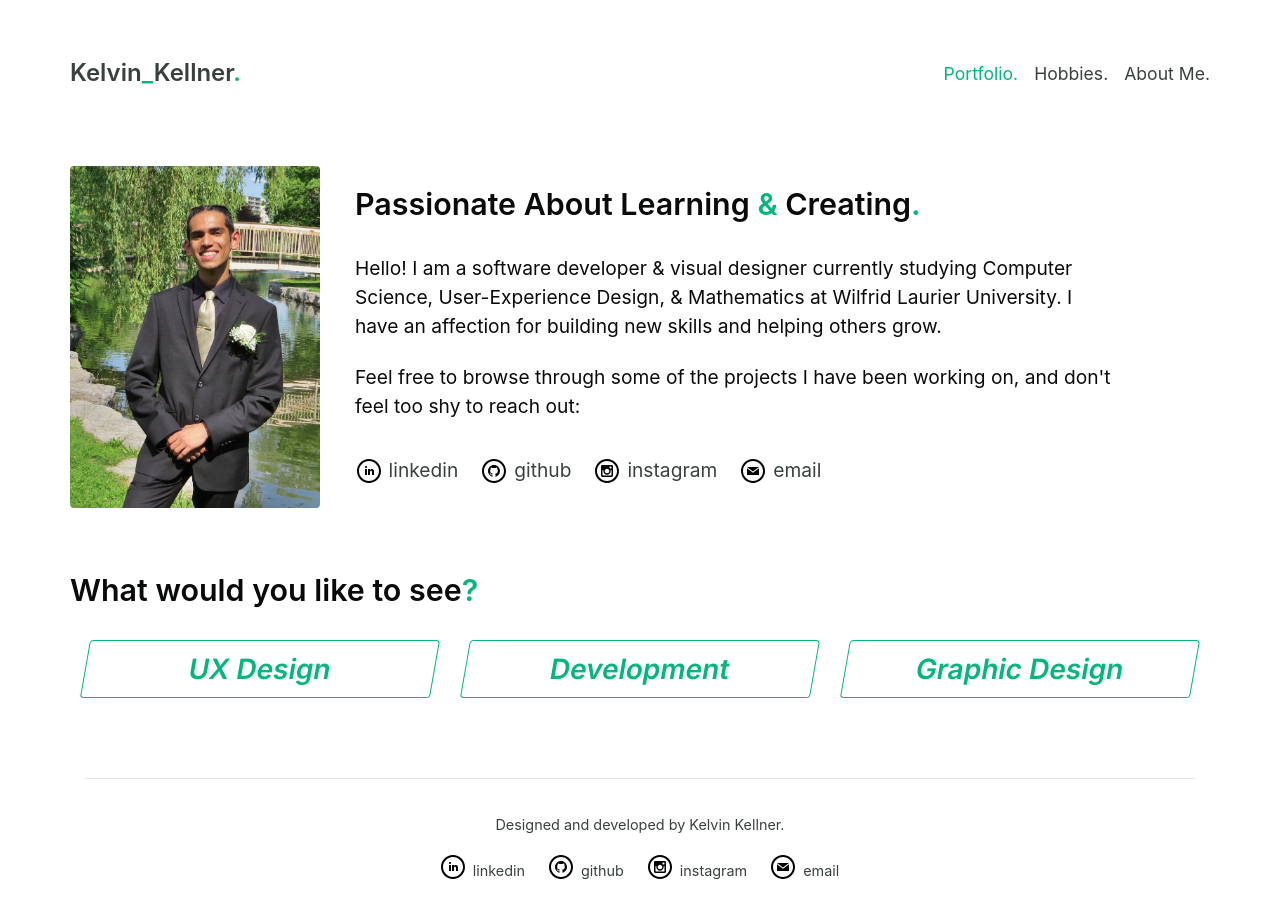
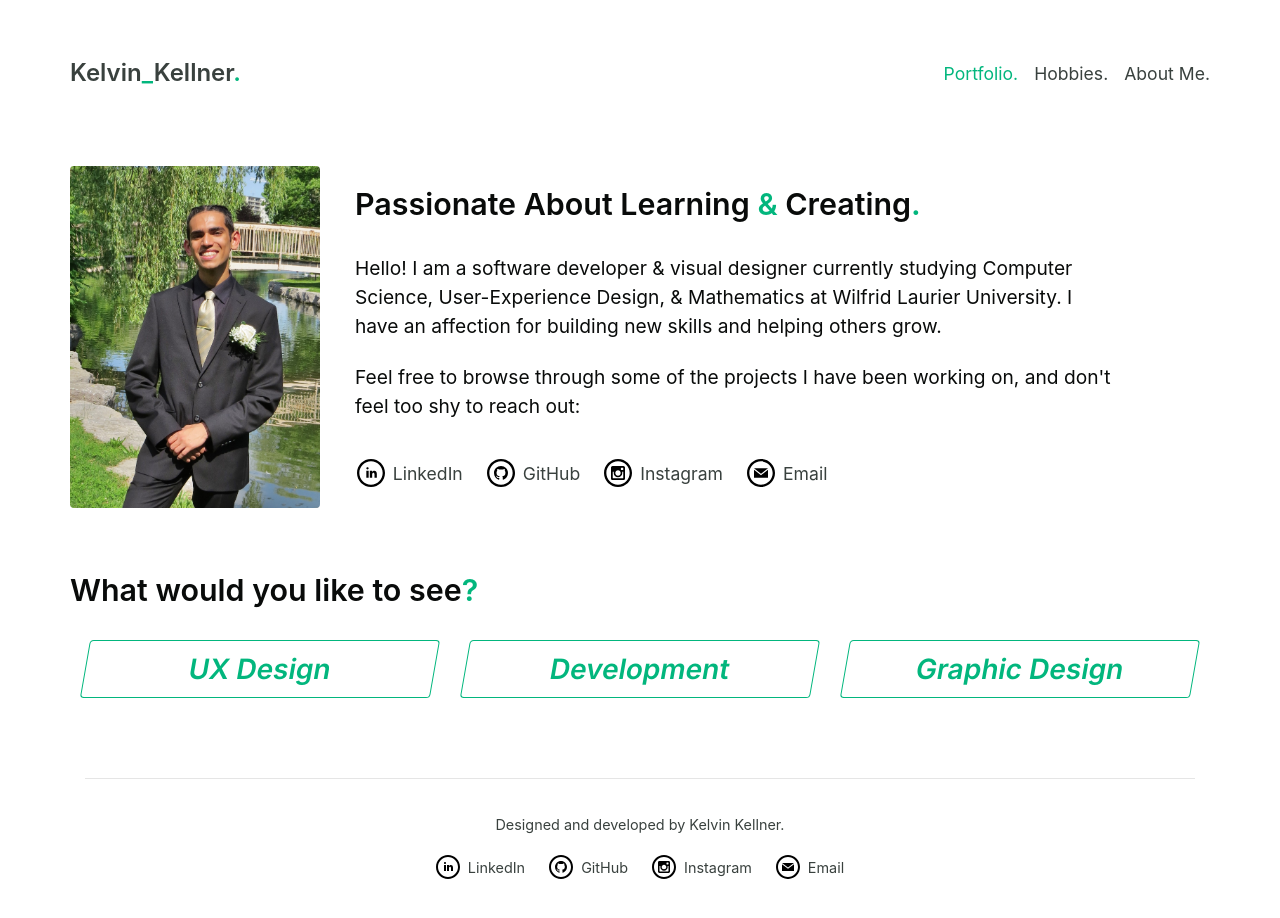
Before and after one commit to kelvinkellner/portfolio-v3, a React (Create React App) app: page / in a window 1280 px wide. Shown: the top 918 px of the page. Built offline with nearby package versions, Linux system fonts and the light colour scheme; a web font is replaced by a local one.

Commit message:
Improved social buttons on Home page

```diff
--- a/src/components/SocialButtons.js
+++ b/src/components/SocialButtons.js
@@ -4,25 +4,27 @@ import Row from 'react-bootstrap/Row';
 
 class SocialButtons extends Component {
     render() {
+        const iconSize = this.props.iconSize === undefined ? 24 : this.props.iconSize;
+        const shiftDown = this.props.shiftDown === undefined ? "0px" : this.props.shiftDown + "px";
         return(
             <Row style={this.props.style}>
-                <ul className="nav" style={{width: "100%", display: "flex", justifyContent: (this.props.justifyContent === undefined ? "center" : this.props.justifyContent), fontSize: "1.2rem"}}>
+                <ul className="nav" style={{width: "100%", display: "flex", justifyContent: (this.props.justifyContent === undefined ? "center" : this.props.justifyContent)}}>
                     <a href="https://www.linkedin.com/in/kelvinkellner/" rel="noreferrer" target="_blank">
-                        <svg xmlns="http://www.w3.org/2000/svg" width="24" height="24" viewBox="0 0 24 24" style={{margin: "0 -8px 0 0"}}>
+                        <svg xmlns="http://www.w3.org/2000/svg" width={iconSize} height={iconSize} viewBox="0 0 24 24" style={{margin: "0 -8px 0 0"}}>
                         <path d="M12 2c5.514 0 10 4.486 10 10s-4.486 10-10 10-10-4.486-10-10 4.486-10 10-10zm0-2c-6.627 0-12 5.373-12 12s5.373 12 12 12 12-5.373 12-12-5.373-12-12-12zm-2 8c0 .557-.447 1.008-1 1.008s-1-.45-1-1.008c0-.557.447-1.008 1-1.008s1 .452 1 1.008zm0 2h-2v6h2v-6zm3 0h-2v6h2v-2.861c0-1.722 2.002-1.881 2.002 0v2.861h1.998v-3.359c0-3.284-3.128-3.164-4-1.548v-1.093z"/></svg></a>
-                        <li className="nav-item"><a href="https://www.linkedin.com/in/kelvinkellner/" rel="noreferrer" target="_blank">linkedin</a></li>
+                        <li className="nav-item" style={{marginTop: shiftDown}}><a href="https://www.linkedin.com/in/kelvinkellner/" rel="noreferrer" target="_blank">LinkedIn</a></li>
                     <a href="https://github.com/kelvinkellner" rel="noreferrer" target="_blank">
-                        <svg xmlns="http://www.w3.org/2000/svg" width="24" height="24" viewBox="0 0 24 24" style={{margin: "0 -8px 0 24px"}}>
+                        <svg xmlns="http://www.w3.org/2000/svg" width={iconSize} height={iconSize} viewBox="0 0 24 24" style={{margin: "0 -8px 0 24px"}}>
                         <path d="M12 2c5.514 0 10 4.486 10 10s-4.486 10-10 10-10-4.486-10-10 4.486-10 10-10zm0-2c-6.627 0-12 5.373-12 12s5.373 12 12 12 12-5.373 12-12-5.373-12-12-12zm0 6c-3.313 0-6 2.686-6 6 0 2.651 1.719 4.9 4.104 5.693.3.056.396-.13.396-.289v-1.117c-1.669.363-2.017-.707-2.017-.707-.272-.693-.666-.878-.666-.878-.544-.373.041-.365.041-.365.603.042.92.619.92.619.535.917 1.403.652 1.746.499.054-.388.209-.652.381-.802-1.333-.152-2.733-.667-2.733-2.965 0-.655.234-1.19.618-1.61-.062-.153-.268-.764.058-1.59 0 0 .504-.161 1.65.615.479-.133.992-.199 1.502-.202.51.002 1.023.069 1.503.202 1.146-.776 1.648-.615 1.648-.615.327.826.121 1.437.06 1.588.385.42.617.955.617 1.61 0 2.305-1.404 2.812-2.74 2.96.216.186.412.551.412 1.111v1.646c0 .16.096.347.4.288 2.383-.793 4.1-3.041 4.1-5.691 0-3.314-2.687-6-6-6z"/></svg></a>
-                        <li className="nav-item"><a href="https://github.com/kelvinkellner" rel="noreferrer" target="_blank">github</a></li>
+                        <li className="nav-item" style={{marginTop: shiftDown}}><a href="https://github.com/kelvinkellner" rel="noreferrer" target="_blank">GitHub</a></li>
                     <a href="https://instagram.com/k.godless/" rel="noreferrer" target="_blank">
-                        <svg xmlns="http://www.w3.org/2000/svg" width="24" height="24" viewBox="0 0 24 24" style={{margin: "0 -8px 0 24px"}}>
+                        <svg xmlns="http://www.w3.org/2000/svg" width={iconSize} height={iconSize} viewBox="0 0 24 24" style={{margin: "0 -8px 0 24px"}}>
                         <path d="M12 2c5.514 0 10 4.486 10 10s-4.486 10-10 10-10-4.486-10-10 4.486-10 10-10zm0-2c-6.627 0-12 5.373-12 12s5.373 12 12 12 12-5.373 12-12-5.373-12-12-12zm4.615 6h-9.23c-.766 0-1.385.62-1.385 1.384v9.23c0 .766.619 1.386 1.385 1.386h9.23c.766 0 1.385-.62 1.385-1.385v-9.23c0-.765-.619-1.385-1.385-1.385zm-4.615 3.693c1.274 0 2.309 1.032 2.309 2.307s-1.035 2.307-2.309 2.307-2.307-1.033-2.307-2.307 1.033-2.307 2.307-2.307zm4.5 6.346c0 .255-.207.461-.461.461h-8.078c-.254 0-.461-.207-.461-.461v-5.039h.949c-.045.158-.078.32-.102.486-.023.168-.038.339-.038.514 0 2.04 1.652 3.693 3.691 3.693s3.691-1.653 3.691-3.693c0-.174-.015-.346-.039-.514-.023-.166-.058-.328-.102-.486h.95v5.039zm0-6.991c0 .255-.207.462-.461.462h-1.088c-.256 0-.461-.208-.461-.462v-1.087c0-.255.205-.461.461-.461h1.088c.254 0 .461.207.461.461v1.087z"/></svg></a>
-                        <li className="nav-item"><a href="https://instagram.com/k.godless/" rel="noreferrer" target="_blank">instagram</a></li>
+                        <li className="nav-item" style={{marginTop: shiftDown}}><a href="https://instagram.com/k.godless/" rel="noreferrer" target="_blank">Instagram</a></li>
                     <a href="mailto:kelvinkellner123@gmail.com" rel="noreferrer" target="_blank">
-                        <svg xmlns="http://www.w3.org/2000/svg" width="24" height="24" viewBox="0 0 24 24" style={{margin: "0 -8px 0 24px"}}>
+                        <svg xmlns="http://www.w3.org/2000/svg" width={iconSize} height={iconSize} viewBox="0 0 24 24" style={{margin: "0 -8px 0 24px"}}>
                         <path d="M12 2.02c5.514 0 10 4.486 10 10s-4.486 10-10 10-10-4.486-10-10 4.486-10 10-10zm0-2c-6.627 0-12 5.373-12 12s5.373 12 12 12 12-5.373 12-12-5.373-12-12-12zm0 12.55l-5.992-4.57h11.983l-5.991 4.57zm0 1.288l-6-4.629v6.771h12v-6.771l-6 4.629z"/></svg></a>
-                        <li className="nav-item"><a href="mailto:kelvinkellner123@gmail.com" rel="noreferrer" target="_blank">email</a></li>
+                        <li className="nav-item" style={{marginTop: shiftDown}}><a href="mailto:kelvinkellner123@gmail.com" rel="noreferrer" target="_blank">Email</a></li>
                 </ul>
             </Row>
         );
--- a/src/components/pages/Home.js
+++ b/src/components/pages/Home.js
@@ -29,7 +29,7 @@ class Home extends Component {
                         <p>
                             Feel free to browse through some of the projects I have been working on, and don't feel too shy to reach out:
                         </p>
-                        <SocialButtons style={{ margin: "2.2em 0 0 0.1em" }} justifyContent="left" />
+                        <SocialButtons style={{ margin: "2.2em 0 0 0.1em", fontSize: "1.1rem" }} justifyContent="left" iconSize="28" shiftDown="2" />
                     </Col>
                     <Col xs={0} xl={1}/>
                 </Row>
```
